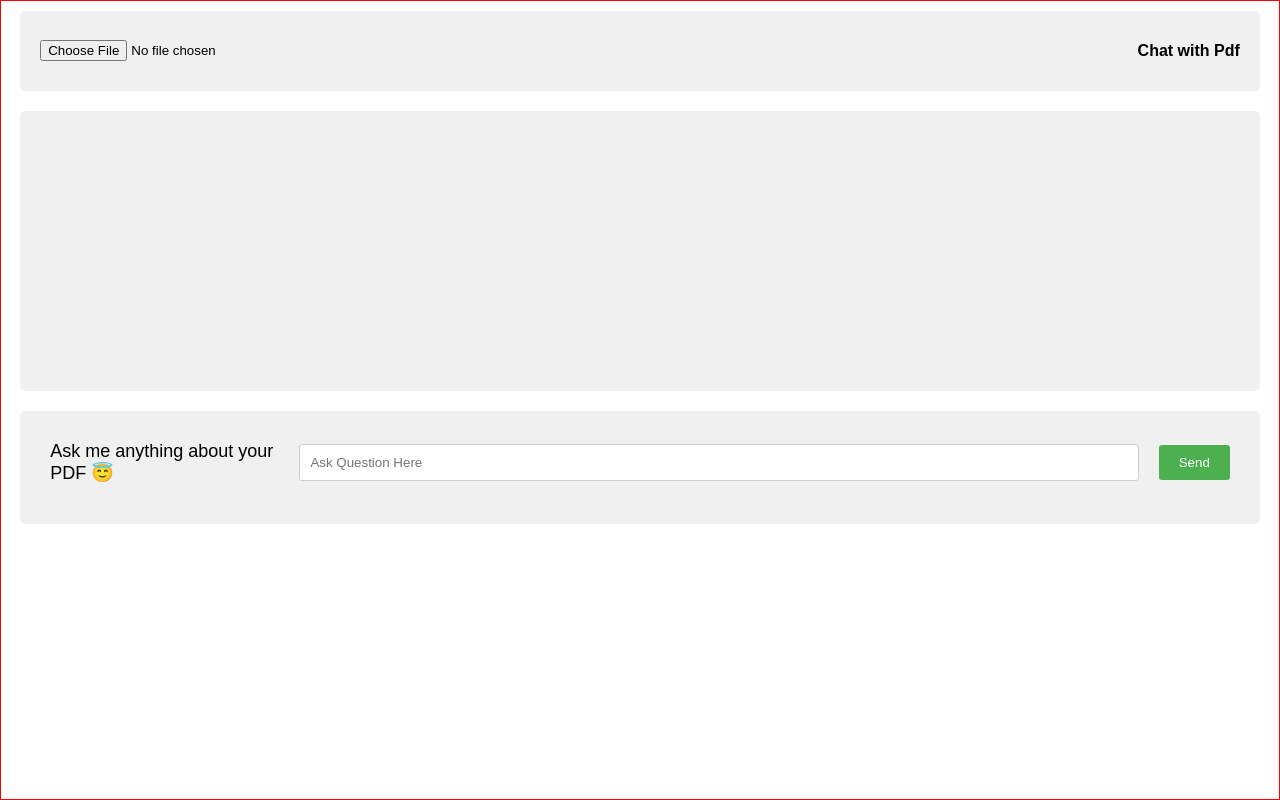
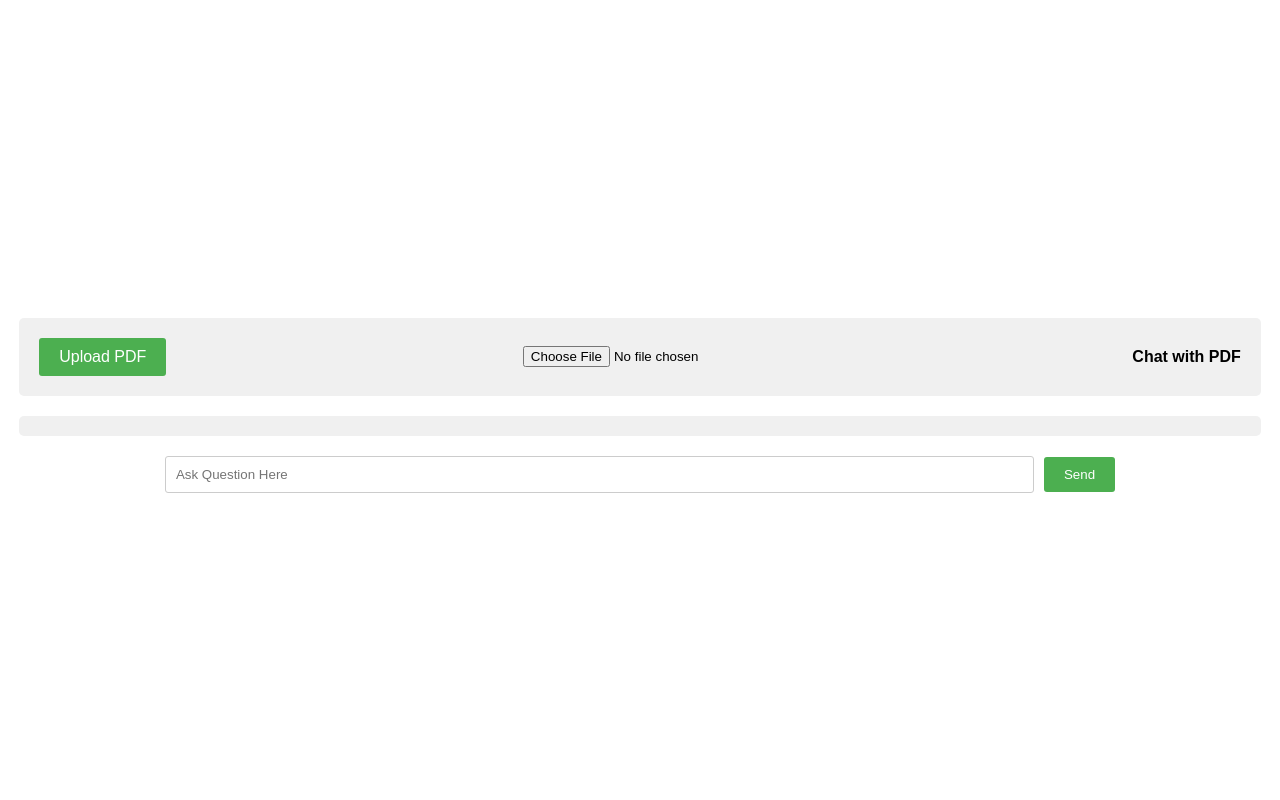
Before and after one commit to mdalishekh/Project, a Python web app: template templates/index.html in a window 1280 px wide. Run offline with Jinja, Linux system fonts and the light colour scheme; the template is opened without the code that fills it, so the values that code supplies are empty.

Commit message:
spinner added

```diff
--- a/js/app.js
+++ b/js/app.js
@@ -1,120 +1,105 @@
-const submitButton = document.getElementById('submit-button');
-const historyContainer = document.querySelector('.chat-container');
-const questionInput = document.getElementById('question');
-const fileInput = document.getElementById('fileInput');  // Reference the file input
+const submitButton = document.getElementById("submit-button");
+const chatContainer = document.getElementById("chatContainer");
+const questionInput = document.getElementById("question");
+const fileInput = document.getElementById("fileInput");
+const loader = document.getElementById("loader");
 
-// Function to process the answer and display response
-function processAnswer() {
-  const question = questionInput.value.trim(); // Trim leading/trailing whitespace
+submitButton.addEventListener("click", processQuestion);
 
-  // Check if input field is empty before processing
+document.addEventListener("keypress", function (event) {
+  if (event.key === "Enter") {
+    processQuestion();
+  }
+});
+
+async function processQuestion() {
+  const question = questionInput.value.trim();
+
   if (!question) {
     alert("Please ask a question before submitting.");
-    return; // Exit function if empty
-  }
-
-  questionInput.value = ""; // Clear input field
-
-  // Handle file upload and API call before processing question
-  handleFileUpload(question);
-}
-
-// Function to handle file upload and API call
-async function handleFileUpload(question) {
-  const file = fileInput.files[0];
-
-  // Check if a file is selected
-  if (!file) {
-    alert('Please select a PDF file to upload.');
     return;
   }
 
-  // Validate file type (optional)
-  if (file.type !== 'application/pdf') {
-    alert('Only PDF files are supported.');
+  questionInput.value = "";
+
+  const file = fileInput.files[0];
+
+  if (!file) {
+    alert("Please select a PDF file to upload.");
+    return;
+  }
+
+  if (file.type !== "application/pdf") {
+    alert("Only PDF files are supported.");
     return;
   }
 
   const formData = new FormData();
-  formData.append('file', file);
+  formData.append("file", file);
 
   try {
-    const response = await fetch('https://api.chatpdf.com/v1/sources/add-file', {
-      method: 'POST',
+    loader.style.display = "block";
+
+    const uploadResponse = await fetch("https://api.chatpdf.com/v1/sources/add-file", {
+      method: "POST",
       headers: {
-        'x-api-key': 'sec_5Q0hNiqKd2PlimXRbOVwGJ2xkCIZ6qSE',
+        "x-api-key": "sec_5Q0hNiqKd2PlimXRbOVwGJ2xkCIZ6qSE",
       },
       body: formData,
     });
 
-    if (!response.ok) {
-      throw new Error(`Error uploading file: ${response.statusText}`);
+    if (!uploadResponse.ok) {
+      throw new Error(`Error uploading file: ${uploadResponse.statusText}`);
     }
 
-    const data = await response.json();
-    const sourceId = data.sourceId;
+    const uploadData = await uploadResponse.json();
+    const sourceId = uploadData.sourceId;
 
+    const questionParagraph = document.createElement("p");
+    questionParagraph.classList.add("user");
+    questionParagraph.textContent = `YOU: ${question}`;
+    chatContainer.appendChild(questionParagraph);
 
-    const answerText = await processQuestionUsingSourceId(sourceId, question);
+    const answer = await getAnswer(sourceId, question);
 
+    const answerParagraph = document.createElement("p");
+    answerParagraph.classList.add("ai");
+    answerParagraph.textContent = `AI: ${answer}`;
+    chatContainer.appendChild(answerParagraph);
 
-    const userParagraph = document.createElement('p');
-    userParagraph.classList.add('user');
-    userParagraph.textContent = `YOU : ${question}`;
-
-    const responseParagraph = document.createElement('p');
-    responseParagraph.classList.add('ai');
-    responseParagraph.textContent = answerText;
-
-
-    historyContainer.appendChild(userParagraph);
-    historyContainer.appendChild(responseParagraph);
-    historyContainer.scrollTop = historyContainer.scrollHeight;
+    chatContainer.scrollTop = chatContainer.scrollHeight;
   } catch (error) {
-    console.error('Error:', error);
-    alert('Error uploading file or processing question.');
+    console.error("Error:", error);
+    alert("Error uploading file or processing question.");
+  } finally {
+    loader.style.display = "none";
   }
 }
 
-
-async function processQuestionUsingSourceId(sourceId, question) {
-  const data = {
-    'sourceId': sourceId,
-    'messages': [
+async function getAnswer(sourceId, question) {
+  const requestData = {
+    sourceId: sourceId,
+    messages: [
       {
-        'role': 'user',
-        'content': question,
-      }
-    ]
+        role: "user",
+        content: question,
+      },
+    ],
   };
 
-  const response = await fetch('https://api.chatpdf.com/v1/chats/message', {
-    method: 'POST',
+  const response = await fetch("https://api.chatpdf.com/v1/chats/message", {
+    method: "POST",
     headers: {
-      'x-api-key': 'sec_5Q0hNiqKd2PlimXRbOVwGJ2xkCIZ6qSE',
-      'Content-Type': 'application/json',
+      "x-api-key": "sec_5Q0hNiqKd2PlimXRbOVwGJ2xkCIZ6qSE",
+      "Content-Type": "application/json",
     },
-    body: JSON.stringify(data),
+    body: JSON.stringify(requestData),
   });
 
   if (!response.ok) {
     throw new Error(`Error processing question: ${response.statusText}`);
   }
 
-  const responseJson = await response.json();
-  const content = responseJson.content;
-
-  const answer = `AI : ${content} `;
-  return answer;
+  const responseData = await response.json();
+  return responseData.content;
 }
-
-// Event listener for submit button click
-submitButton.addEventListener('click', processAnswer);
-
-// Event listener for Enter key press (optional)
-document.addEventListener('keypress', function(event) {
-  if (event.key === 'Enter') {
-    event.preventDefault();
-    submitButton.click();
-  }
-});
--- a/static/css/style.css
+++ b/static/css/style.css
@@ -1,25 +1,22 @@
 * {
   padding: 0;
+  margin: 0;
+  box-sizing: border-box;
   font-family: sans-serif;
-  box-sizing: border-box;
-  margin: 0;
 }
-.main-conatiner {
+
+.main-container {
   height: 100vh;
   width: 100vw;
-  border: 1px solid red;
-  overflow-x: hidden;
   display: flex;
   flex-direction: column;
   align-items: center;
-  row-gap: 20px;
+  justify-content: center;
 }
 
 .navbar {
-  height: 10%;
   width: 97%;
   margin-top: 10px;
-  font-weight: bolder;
   padding: 20px;
   display: flex;
   align-items: center;
@@ -29,70 +26,92 @@
 }
 
 .upload-btn {
-  all: unset;
-  padding: 10px 5px 10px 5px;
+  padding: 10px 20px;
   cursor: pointer;
+  background-color: #4caf50;
+  color: white;
+  border: none;
+  border-radius: 3px;
+}
+
+.upload-btn:hover {
+  background-color: #3e8e41;
+}
+
+.logo {
+  font-weight: bold;
 }
 
 .chat-container {
-  height: 60%;
   width: 97%;
-  /* max-height: 280px;  */
+  max-height: 300px;
   overflow-y: auto;
-  max-height: 280px;
   background-color: #f0f0f0;
   border-radius: 5px;
-}
-.user {
-  color: rgb(33, 100, 69);
-  font-weight: 550;
-  line-height: 30px;
-  padding: 10px;
-}
-.ai {
-  color: black;
-  font-weight: 540;
-  line-height: 28px;
+  margin-top: 20px;
   padding: 10px;
 }
 
 .input-container {
   width: 97%;
-  /* margin: 10px 0px 0px 0px; */
-  background-color: #f0f0f0;
-  border-radius: 5px;
-  padding: 30px;
+  margin-top: 20px;
   display: flex;
-  /* flex-direction: column; */
+  align-items: center;
   justify-content: center;
-  align-items: center;
-  column-gap: 20px;
-}
-
-#headline {
-  font-size: 18px;
-  margin-bottom: 10px;
 }
 
 #question {
   padding: 10px;
   border: 1px solid #ccc;
   border-radius: 3px;
-  width: 90%;
-  max-width: 100%;
-  margin-bottom: 10px;
+  width: 70%;
 }
 
 #submit-button {
+  padding: 10px 20px;
+  cursor: pointer;
   background-color: #4caf50;
-  margin-top: -10px;
   color: white;
-  padding: 10px 20px;
   border: none;
   border-radius: 3px;
-  cursor: pointer;
+  margin-left: 10px;
 }
 
 #submit-button:hover {
   background-color: #3e8e41;
 }
+
+.loader {
+  display: none;
+  border: 8px solid #f3f3f3;
+  border-top: 8px solid #3498db;
+  border-radius: 50%;
+  width: 60px;
+  height: 60px;
+  animation: spin 2s linear infinite;
+  margin-top: 20px;
+}
+
+@keyframes spin {
+  0% {
+    transform: rotate(0deg);
+  }
+  100% {
+    transform: rotate(360deg);
+  }
+}
+
+.hidden {
+  display: none;
+}
+
+.user {
+  color: #216445;
+  font-weight: bold;
+}
+
+.ai {
+  color: #000;
+  font-weight: bold;
+  margin-top: 5px;
+}
--- a/templates/index.html
+++ b/templates/index.html
@@ -8,19 +8,20 @@
   <link rel="stylesheet" href="/static/css/style.css" />
 </head>
 <body>
-    <div class="main-conatiner">
+  <div class="main-container">
     <div class="navbar">
-        <input type="file" id="fileInput" name="file" />
+      <label for="fileInput" class="upload-btn">Upload PDF</label>
+      <input type="file" id="fileInput" name="file" accept=".pdf" />
       <div class="logo">
-          <p>Chat with Pdf</p>
+        <p>Chat with PDF</p>
       </div>
     </div>
-      <div class="chat-container"></div>
-      <div class="input-container">
-        <p id="headline">Ask me anything about your PDF 😇</p>
+    <div class="chat-container" id="chatContainer"></div>
+    <div class="input-container visible">
       <input type="text" id="question" placeholder="Ask Question Here" />
       <button id="submit-button">Send</button>
     </div>
+    <div class="loader" id="loader"></div>
   </div>
   <script src="/js/app.js"></script>
 </body>
```
Lines whose indentation alone changed are shown as unchanged.
